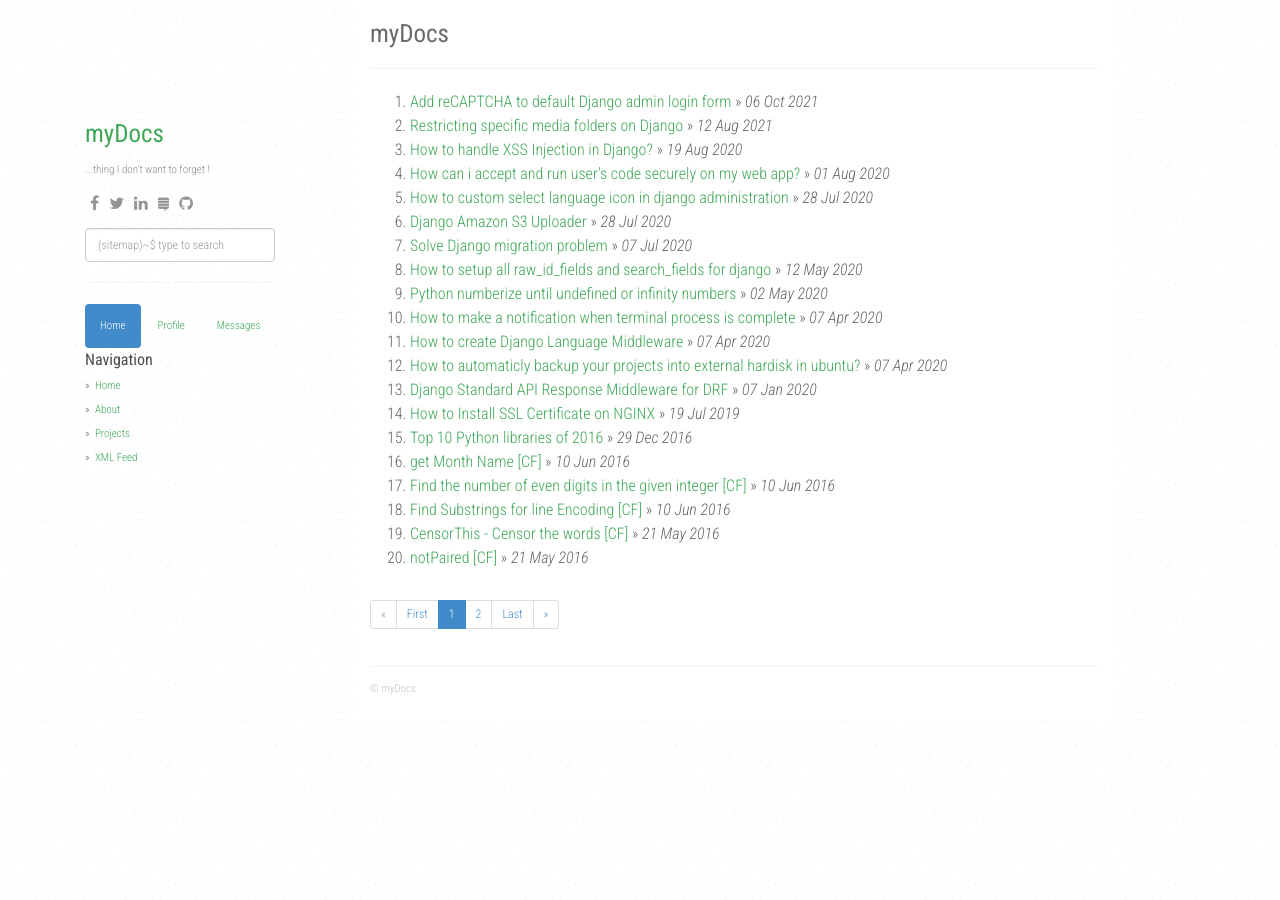
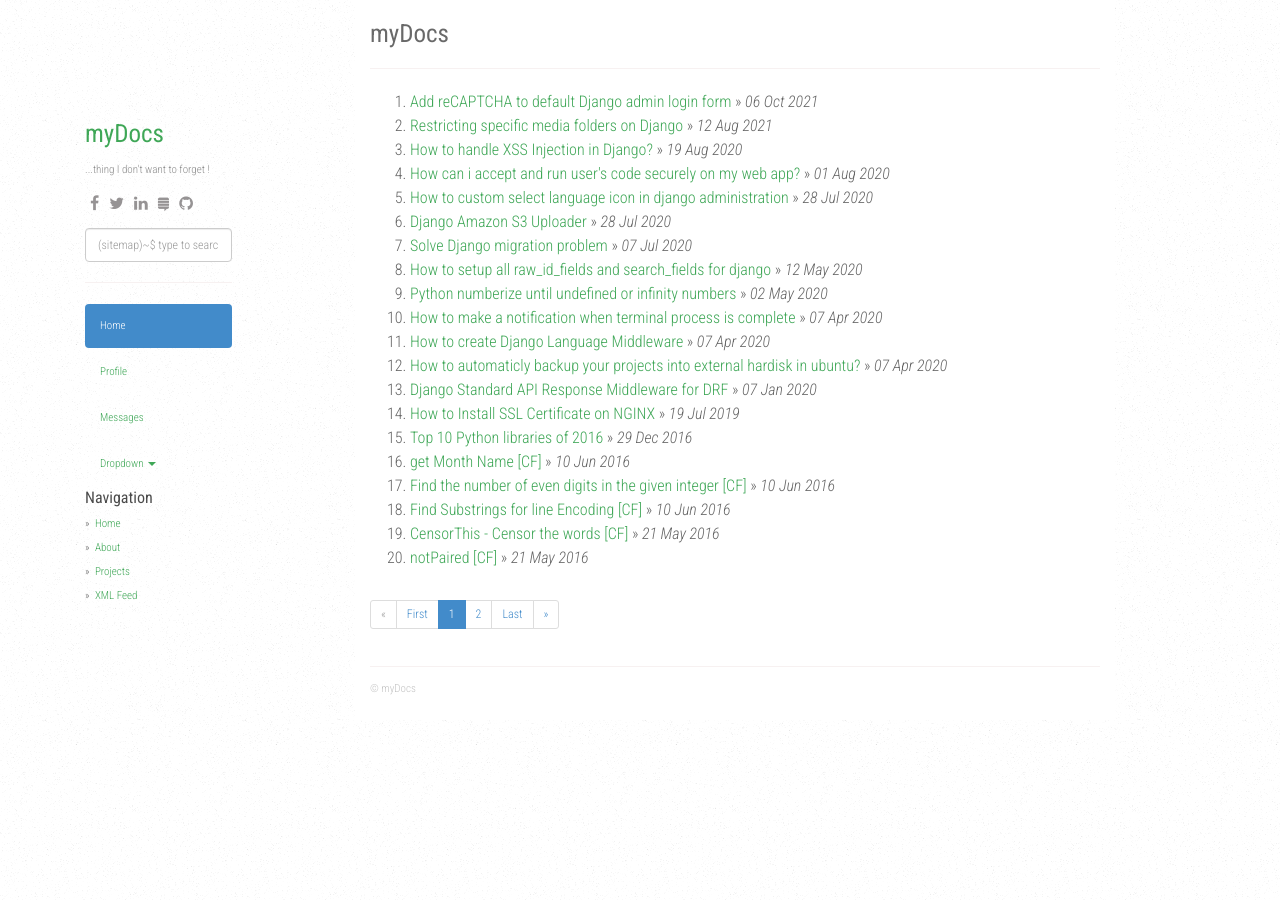
Before and after one commit to docs-source/docs.my.id, a Jekyll site: the page built from index.html, in a window 1280 px wide. Built offline with Jekyll 4.4.1, drawn with Linux system fonts in a browser that asks for light colours; nearby versions of some CDN libraries; the list of posts is cut into pages by our own code.

Commit message:
Update default.html

```diff
--- a/_layouts/default.html
+++ b/_layouts/default.html
@@ -142,10 +142,24 @@
       </button>
     </div>
 
-<ul class="nav nav-pills">
+<ul class="nav nav-pills nav-stacked">
   <li role="presentation" class="active"><a href="#">Home</a></li>
   <li role="presentation"><a href="#">Profile</a></li>
   <li role="presentation"><a href="#">Messages</a></li>
+  <li role="presentation" class="dropdown">
+    <a class="dropdown-toggle" data-toggle="dropdown" href="#" role="button" aria-haspopup="true" aria-expanded="false">
+      Dropdown <span class="caret"></span>
+    </a>
+    <ul class="dropdown-menu">
+            <li><a href="#">Action</a></li>
+            <li><a href="#">Another action</a></li>
+            <li><a href="#">Something else here</a></li>
+            <li role="separator" class="divider"></li>
+            <li><a href="#">Separated link</a></li>
+            <li role="separator" class="divider"></li>
+            <li><a href="#">One more separated link</a></li>
+    </ul>
+  </li>
 </ul>
           <ul class="sidebar-nav">
             <strong>Navigation</strong>
```
